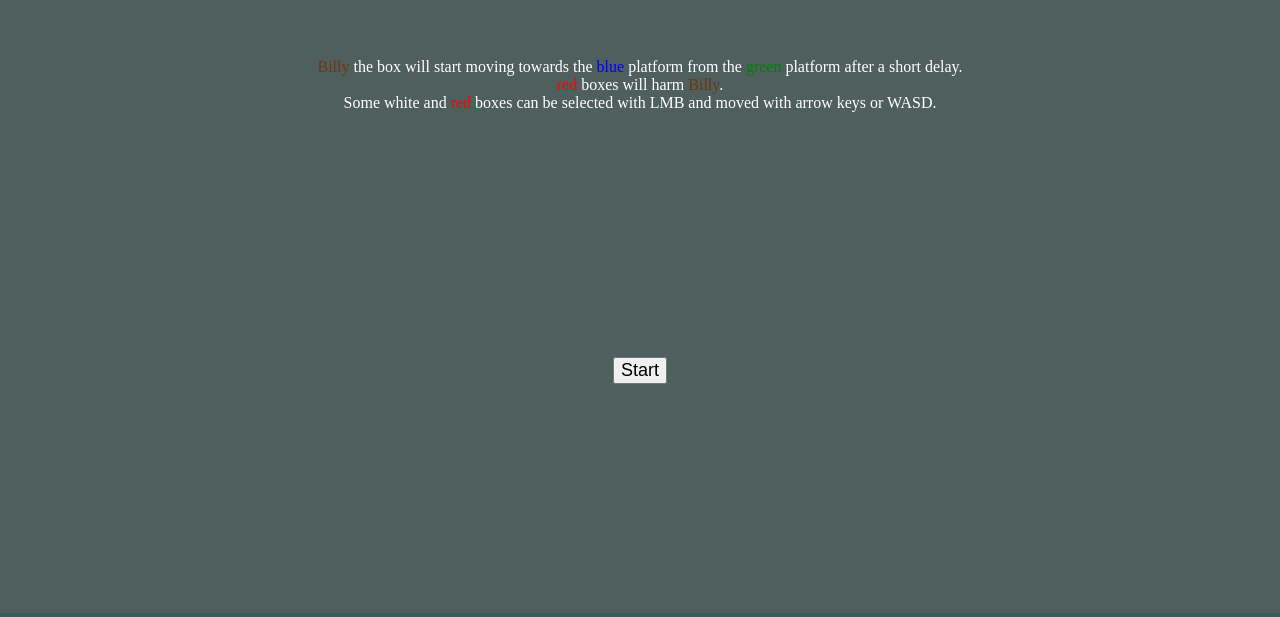
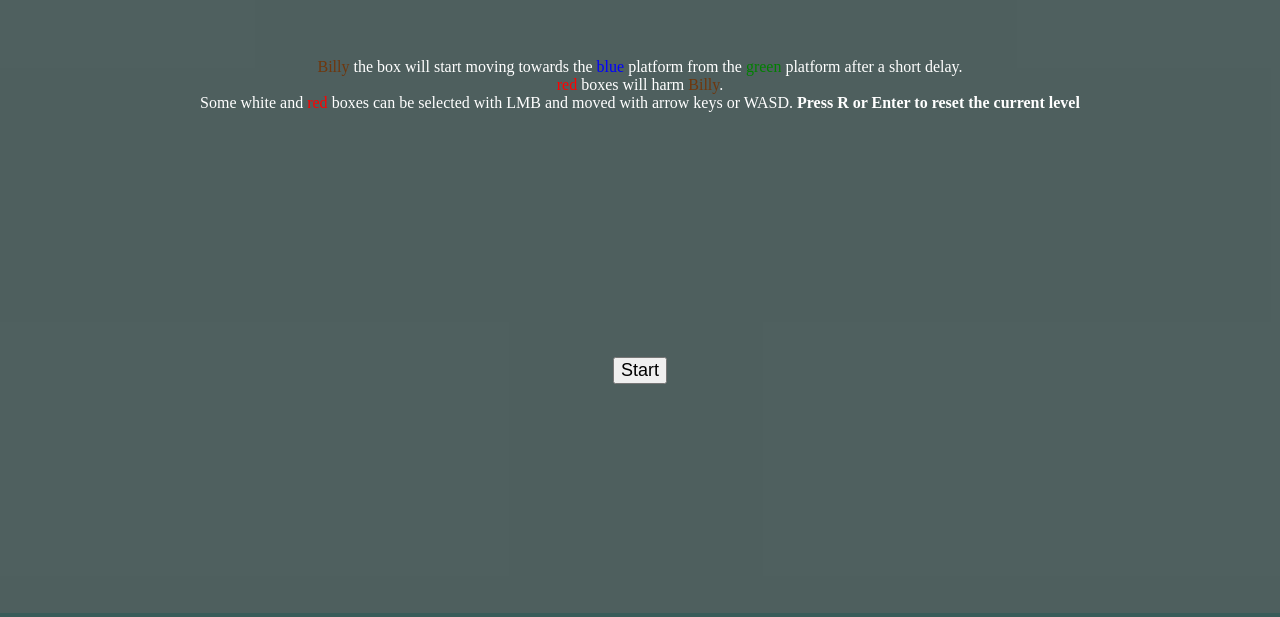
Before and after one commit to Craft485/GMTK_2023, a website built with webpack: page dist/index.html in a window 1280 px wide. Shown: the part 187-804 px from the top of the page. Built offline with nearby package versions, Linux system fonts and the light colour scheme.

Commit message:
Update starting text

```diff
--- a/dist/index.html
+++ b/dist/index.html
@@ -10,7 +10,7 @@
 <body>
     <div id="overlay">
         <p id="overlay-text">
-            <span style="color: rgb(111, 55, 13);">Billy</span> the box will start moving towards the <span style="color: blue;">blue</span> platform from the <span style="color: green;">green</span> platform after a short delay. <br><span style="color: red;">red</span> boxes will harm <span style="color: rgb(111, 55, 13);">Billy</span>. <br>Some white and <span style="color: red;">red</span> boxes can be selected with LMB and moved with arrow keys or WASD.
+            <span style="color: rgb(111, 55, 13);">Billy</span> the box will start moving towards the <span style="color: blue;">blue</span> platform from the <span style="color: green;">green</span> platform after a short delay. <br><span style="color: red;">red</span> boxes will harm <span style="color: rgb(111, 55, 13);">Billy</span>. <br>Some white and <span style="color: red;">red</span> boxes can be selected with LMB and moved with arrow keys or WASD. <b>Press R or Enter to reset the current level</b>
         </p>
         <button class="button">Start</button>
     </div>
```
